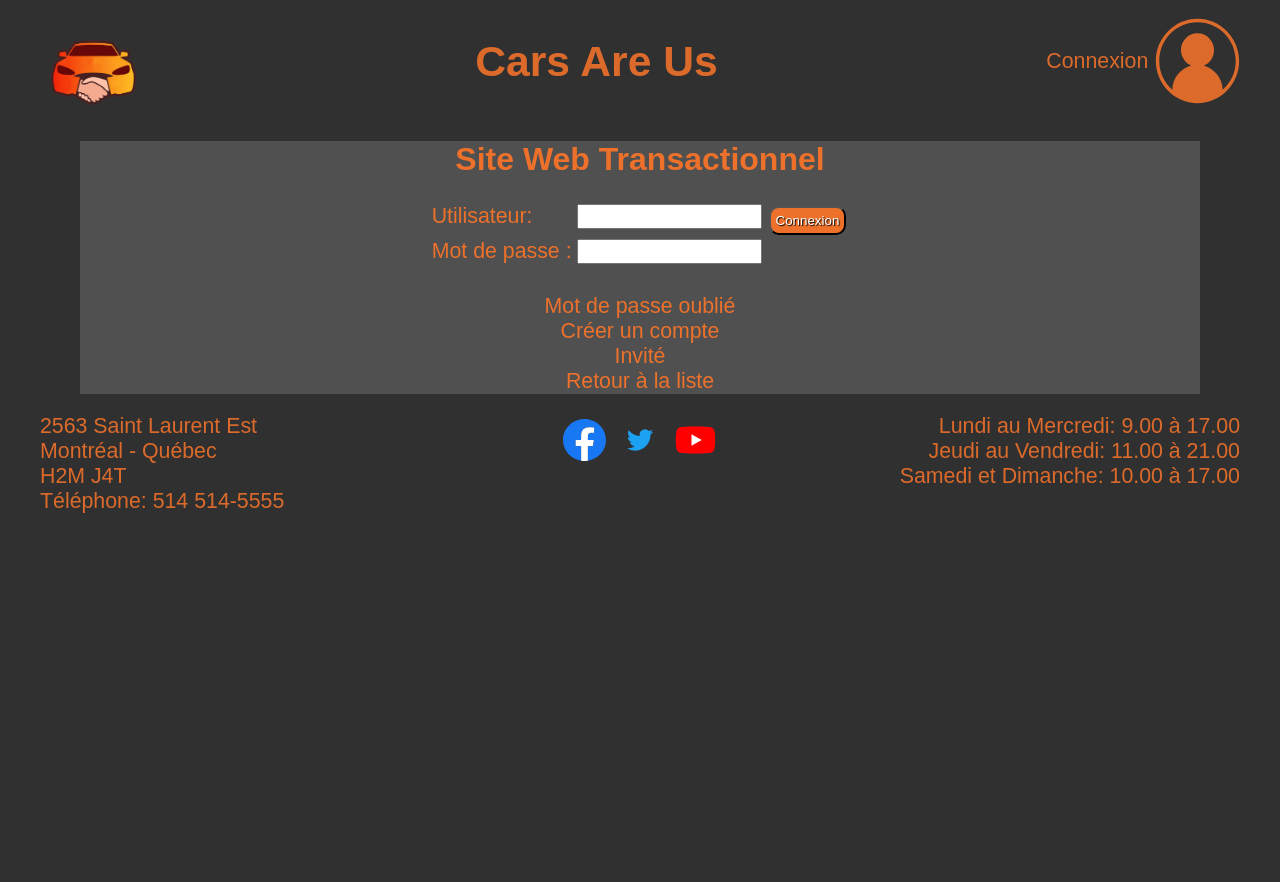
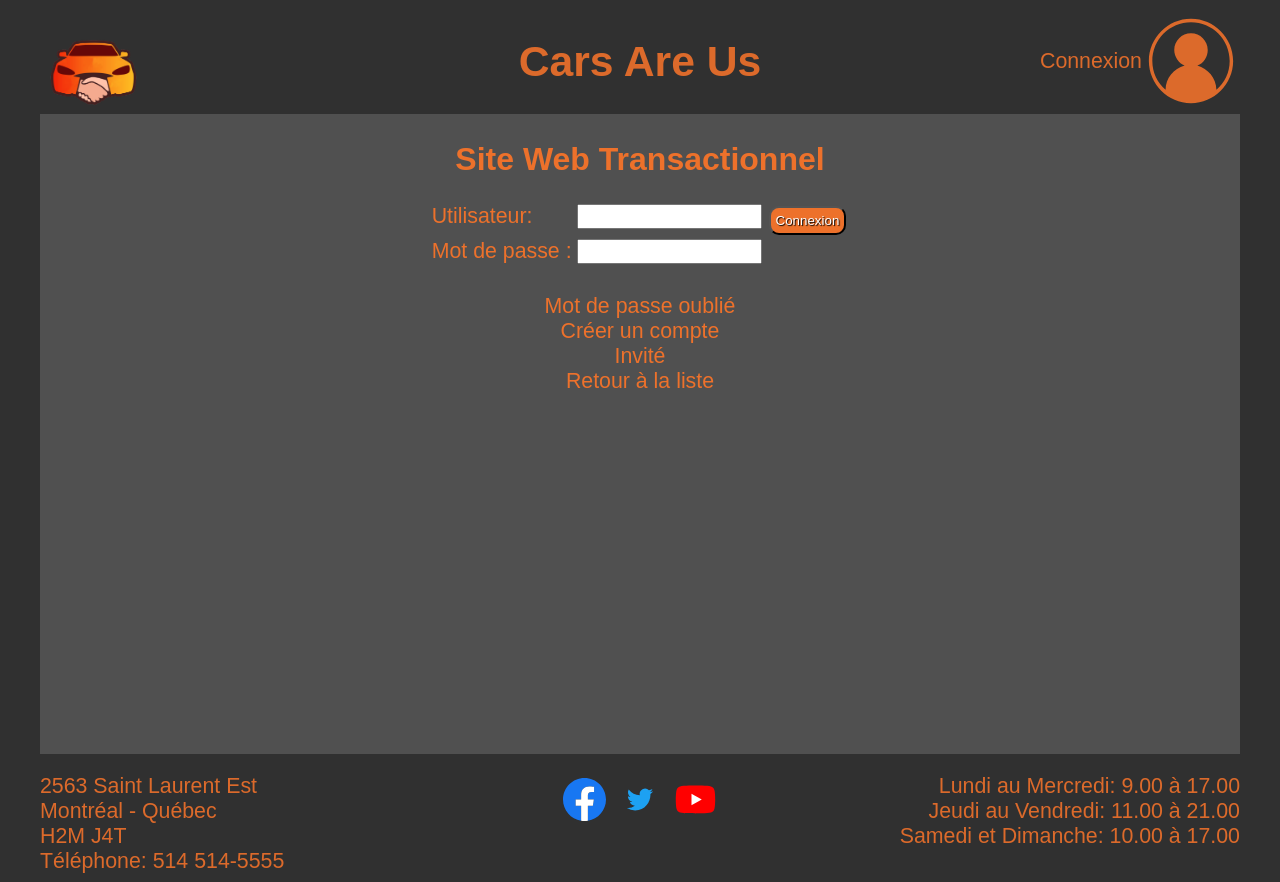
Before and after one commit to ProjetWeb2Hiv2021/art-pub-mtl-etu, a PHP site: page /index.php?Utilisateur&action=connexion in a window 1280 px wide. Before the commit the page ends 513 px from the top, so only its background shows below. Run offline with PHP 8.4, Linux system fonts and the light colour scheme; some web fonts are replaced.

Commit message:
Ajustements design centrer grille et footer

```diff
--- a/styles/connexion.css
+++ b/styles/connexion.css
@@ -1,4 +1,11 @@
 /* Connexion */
+[data-component="Connexion"] {
+  width: 100%;
+  min-height: 80vh;
+  display: flex;
+  flex-direction: column;
+  align-items: center;
+}
 .logo > a {
   display: inline-block;
   padding-top: 0.2em;
--- a/styles/footer.css
+++ b/styles/footer.css
@@ -7,6 +7,7 @@ footer {
   display: flex;
   justify-content: space-between;
   padding-top: 20px;
+  width: 100%;
 }
 .adresse div {
   text-align: left;
--- a/styles/formulaireAjoutUtilisateur.css
+++ b/styles/formulaireAjoutUtilisateur.css
@@ -9,6 +9,9 @@
 .FormulaireAjoutUtilisateur {
   display: flex;
   justify-content: center;
+  width: 100%;
+  min-height: 80vh;
+  align-items: center;
 }
 .FormulaireAjoutUtilisateur form {
   width: 30%;
--- a/styles/styles.css
+++ b/styles/styles.css
@@ -14,6 +14,10 @@ body {
   margin-left: 40px;
   margin-right: 40px;
   padding: 0;
+  min-height: 100vh;
+  display: flex;
+  flex-direction: column;
+  align-items: center;
 }
 
 hr {
@@ -27,6 +31,9 @@ hr {
 header {
   width: 100%;
 }
+.header a {
+  width: 200px;
+}
 titre {
   text-align: center;
 }
@@ -34,7 +41,9 @@ titre {
   background-color: #292929;
   padding: 5px;
 }*/
-
+div.header {
+  width: 100%;
+}
 .menu ul {
   list-style: none;
   margin: 0;
@@ -44,19 +53,22 @@ titre {
 
 .menu li {
   flex-grow: 1;
-  text-align: center;
+
+  justify-content: center;
   border-right: 1px solid #dc6a2b;
 }
 
 .menu ul li {
-  display: inline-block;
+  display: flex;
 }
 
 .menu ul li a {
   color: #dc6a2b;
-  display: block;
+  display: flex;
+  justify-content: center;
+  padding: 15px;
+  width: 100%;
   text-decoration: none;
-  padding: 15px;
 }
 
 .menu ul li a:hover {
--- a/styles/voitureDetail.css
+++ b/styles/voitureDetail.css
@@ -1,4 +1,9 @@
 /*Voiture détail */
+[data-component="VoitureDetail"] {
+  width: 100%;
+  min-height: 80vh;
+}
+
 .ligne {
   display: flex;
   flex-wrap: wrap;
```
